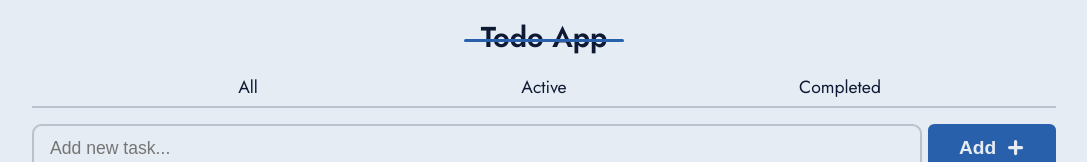
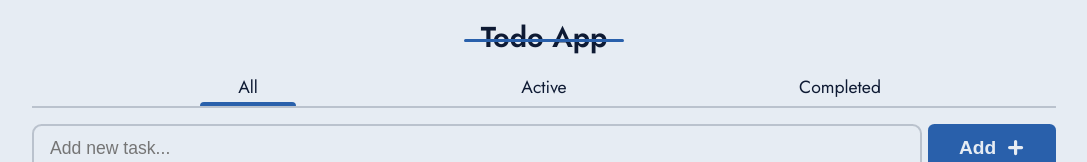
Before and after one commit to FlakoBB/todo-app, a Next.js app: page / in a window 1280 px wide. Shown: the top 162 px of the page, without its empty margins (96-1183 px from the left). Built offline with nearby package versions, Linux system fonts and the light colour scheme.

Commit message:
Correction FilterBar

```diff
--- a/src/components/FilterBar.jsx
+++ b/src/components/FilterBar.jsx
@@ -1,9 +1,12 @@
 'use client'
 import styles from '@styles/filterBar.module.scss'
-import { FILTER, useFilter } from '@/hooks/useFilter'
+import { useFilter } from '@/hooks/useFilter'
+import { useContext } from 'react'
+import { FiltersContext } from '@/context/filterContext'
 
 const FilterBar = () => {
   const { filter, setFilter } = useFilter()
+  const { FILTER } = useContext(FiltersContext)
 
   const handleOption = (event) => {
     const newOption = event.target.value
--- a/src/components/ListContainer.jsx
+++ b/src/components/ListContainer.jsx
@@ -4,9 +4,10 @@ import Task from './Task'
 import FilterBar from './FilterBar'
 import NewTaskInput from './NewTaskInput'
 import { Trash } from '@icons'
-import { useFilter, FILTER } from '@/hooks/useFilter'
+import { useFilter } from '@/hooks/useFilter'
 import { useContext, useEffect } from 'react'
 import { tasksContext } from '@/context/tasksContext'
+import { FiltersContext } from '@/context/filterContext'
 
 // const tasks = [
 //   {
@@ -29,6 +30,7 @@ import { tasksContext } from '@/context/tasksContext'
 
 const ListContainer = () => {
   const { tasksList, setTasksList } = useContext(tasksContext)
+  const { FILTER } = useContext(FiltersContext)
 
   const { filterTasks, filter } = useFilter()
 
--- a/src/context/filterContext.jsx
+++ b/src/context/filterContext.jsx
@@ -5,10 +5,16 @@ import { createContext, useState } from 'react'
 export const FiltersContext = createContext()
 
 export const FiltersProvider = ({ children }) => {
-  const [filter, setFilter] = useState('All')
+  const FILTER = {
+    ALL: 'all',
+    ACTIVE: 'active',
+    COMPLETED: 'completed'
+  }
+
+  const [filter, setFilter] = useState(FILTER.ALL)
 
   return (
-    <FiltersContext.Provider value={{ filter, setFilter }}>
+    <FiltersContext.Provider value={{ filter, setFilter, FILTER }}>
       {children}
     </FiltersContext.Provider>
   )
--- a/src/hooks/useFilter.js
+++ b/src/hooks/useFilter.js
@@ -3,14 +3,8 @@
 import { useContext } from 'react'
 import { FiltersContext } from '@/context/filterContext'
 
-export const FILTER = {
-  ALL: 'all',
-  ACTIVE: 'active',
-  COMPLETED: 'completed'
-}
-
 export const useFilter = () => {
-  const { filter, setFilter } = useContext(FiltersContext)
+  const { filter, setFilter, FILTER } = useContext(FiltersContext)
 
   const filterTasks = (tasks) => {
     return tasks.filter(task => {
```
